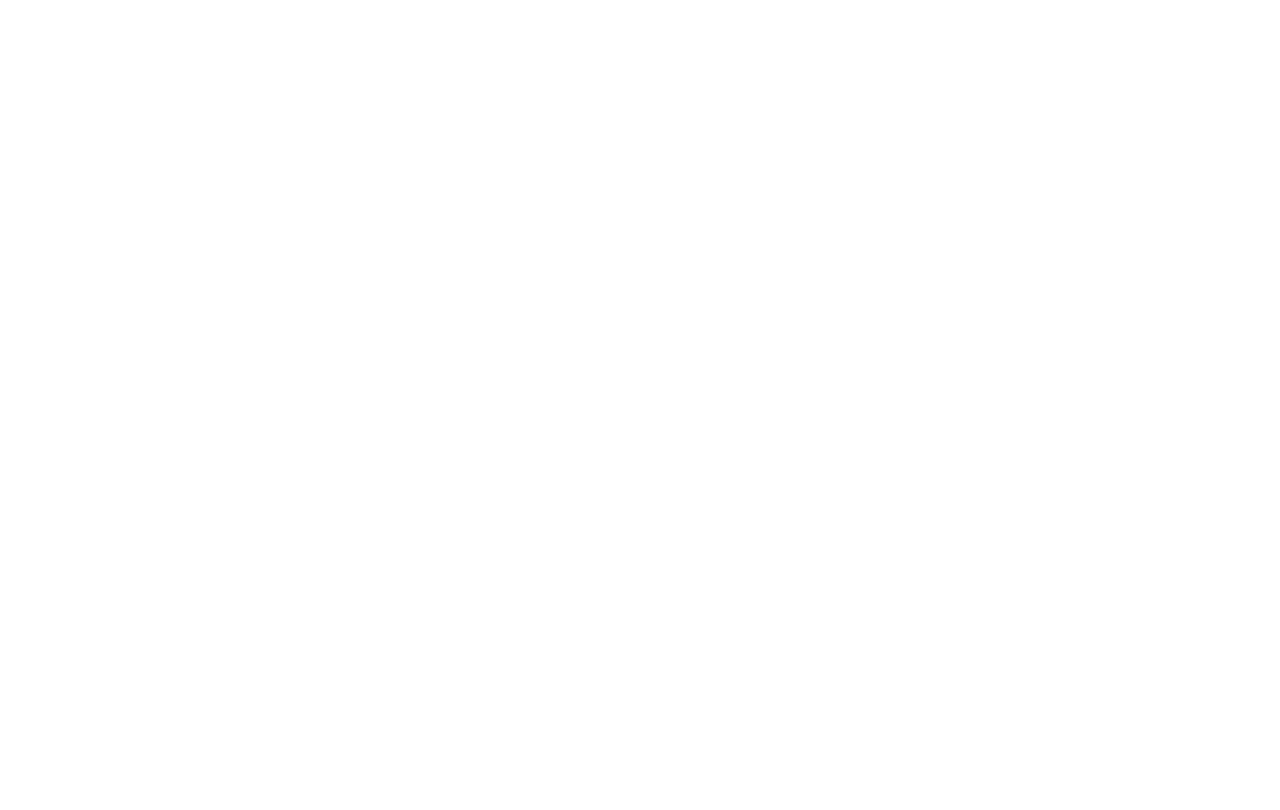
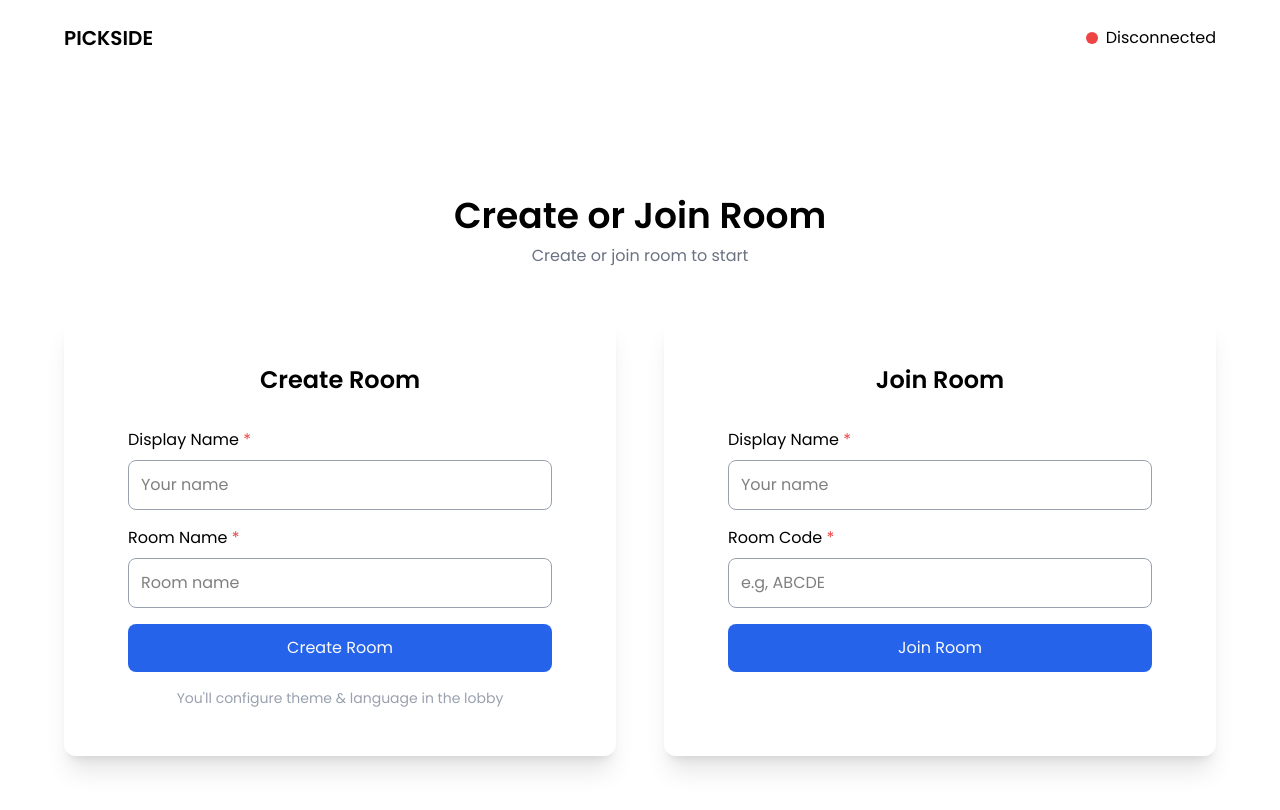
Before and after one commit to GP2-PICKSIDE/GP_PHASE2_PICKSIDE, a React (Vite) app in the folder client/: page /play in a window 1280 px wide. Before the commit this address had no page. Shown: the top 810 px of the page. Built offline with nearby package versions, Linux system fonts and the light colour scheme; no server answers.

Commit message:
feat: realtime host setting room

```diff
--- a/client/src/components/NavBar.jsx
+++ b/client/src/components/NavBar.jsx
@@ -6,7 +6,7 @@ const NavBar = ({ isConnecting, isConnected }) => {
 
   return (
     <nav className="flex justify-between px-8 md:px-16 py-6 items-center">
-      <Link to="/" className="font-semibold text-xl">
+      <Link to="/play" className="font-semibold text-xl">
         PICKSIDE
       </Link>
 
--- a/client/src/components/home/CreateRoomCard.jsx
+++ b/client/src/components/home/CreateRoomCard.jsx
@@ -11,12 +11,8 @@ const CreateRoomcard = () => {
   const { mutate } = useMutation({
     mutationKey: ["createRoom"],
     mutationFn: FnCreateRoom,
-    onSuccess: () => {
-      navigate("/room");
-    },
-    onError: (err) => {
-      console.error(err);
-    },
+    onSuccess: () => navigate("/room"),
+    onError: (err) => console.error(err),
   });
 
   return (
--- a/client/src/components/home/JoinRoomCard.jsx
+++ b/client/src/components/home/JoinRoomCard.jsx
@@ -9,14 +9,10 @@ const JoinRoomCard = () => {
   const { displayName, roomCode, setRoomCode, setDisplayName } = useAllStore();
 
   const { mutate } = useMutation({
-    mutationKey: ["createRoom"],
+    mutationKey: ["joinRoom"],
     mutationFn: FnJoinRoom,
-    onSuccess: () => {
-      navigate("/room");
-    },
-    onError: (err) => {
-      console.error(err);
-    },
+    onSuccess: () => navigate("/room"),
+    onError: (err) => console.error(err),
   });
 
   return (
--- a/client/src/components/room/inRound/InRound.jsx
+++ b/client/src/components/room/inRound/InRound.jsx
@@ -10,6 +10,7 @@ const InRound = () => {
   const [question, setQuestion] = useState(null);
   const [options, setOptions] = useState([]);
 
+  useEffect(() => {
     const generateQuestion = async () => {
       try {
         const { data } = await axios.post(`${BASE_URL}/generateAi`, {
@@ -23,10 +24,8 @@ const InRound = () => {
         console.error(err);
       }
     };
-
-  useEffect(() => {
     generateQuestion();
-  }, []);
+  }, [lang, theme]);
 
   return (
     <>
--- a/client/src/components/room/lobby/HostSettingCard.jsx
+++ b/client/src/components/room/lobby/HostSettingCard.jsx
@@ -1,7 +1,12 @@
+import useAllStore from "../../../stores";
 import useGameStore from "../../../stores/gameStore";
 
 const HostSettingCard = () => {
-  const { isHost } = useGameStore();
+  const { isHost, settings } = useGameStore();
+  const { setRoomTheme, setRoomLang, setTotalRounds } = useAllStore();
+
+  const themes = ["funny", "life", "food", "friends", "travel"];
+
   return (
     <div className="w-full bg-white shadow-xl px-8 md:px-16 py-12 flex flex-col gap-8 rounded-xl">
       <p className="font-semibold text-2xl">Room Settings</p>
@@ -13,9 +18,19 @@ const HostSettingCard = () => {
           </label>
           <select
             id="theme"
-            className="w-full rounded-lg p-3 border border-gray-400"
+            className={`w-full rounded-lg p-3 border border-gray-400 ${
+              !isHost ? "bg-gray-300/50" : ""
+            }`}
+            onChange={(e) => setRoomTheme(e.target.value)}
+            value={settings?.theme}
             disabled={!isHost ? true : false}
-          ></select>
+          >
+            {themes.map((theme) => (
+              <option key={theme} value={theme}>
+                {theme.charAt(0).toUpperCase() + theme.slice(1)}
+              </option>
+            ))}
+          </select>
         </div>
 
         <div className="flex justify-between gap-4 w-full items-center">
@@ -25,26 +40,44 @@ const HostSettingCard = () => {
           <select
             id="language"
             disabled={!isHost ? true : false}
-            className="w-full rounded-lg p-3 border border-gray-400"
-          ></select>
+            value={settings?.lang}
+            onChange={(e) => setRoomLang(e.target.value)}
+            className={`w-full rounded-lg p-3 border border-gray-400 ${
+              !isHost ? "bg-gray-300/50" : ""
+            }`}
+          >
+            <option value="en">English</option>
+            <option value="id">Indonesia</option>
+          </select>
         </div>
 
         <div className="flex gap-4 items-center">
-          <label className="w-full" htmlFor="roomName">
+          <label className="w-full" htmlFor="totalRounds">
             Rounds
           </label>
           <input
             type="number"
-            id="roomName"
+            id="totalRounds"
+            value={settings?.rounds}
+            onChange={(e) => setTotalRounds(e.target.value)}
+            min={1}
+            max={10}
             disabled={!isHost ? true : false}
-            className="w-full rounded-lg p-3 border border-gray-400"
-            placeholder="5"
+            className={`w-full rounded-lg p-3 border border-gray-400 ${
+              !isHost ? "bg-gray-300/50" : ""
+            }`}
+            placeholder="Rounds"
           />
         </div>
 
         <button
           type="submit"
-          className="bg-primary text-white rounded-lg p-3 cursor-pointer hover:bg-blue-700"
+          disabled={!isHost ? true : false}
+          className={` text-white rounded-lg p-3   ${
+            !isHost
+              ? "bg-primary/50 cursor-not-allowed"
+              : "hover:bg-blue-700 bg-primary cursor-pointer"
+          }`}
         >
           Start Game
         </button>
--- a/client/src/components/room/lobby/Lobby.jsx
+++ b/client/src/components/room/lobby/Lobby.jsx
@@ -23,7 +23,7 @@ const Lobby = ({ code, roomName }) => {
           </svg>
         </button>
       </div>
-      <div className="grid grid-cols-1 md:grid-cols-2 gap-12">
+      <div className="grid grid-cols-1 md:grid-cols-2 gap-12 w-full">
         <PlayersCard />
 
         <HostSettingCard />
--- a/client/src/main.jsx
+++ b/client/src/main.jsx
@@ -12,19 +12,18 @@ import MainPage from "./views/MainLandingPage";
 const queryClient = new QueryClient();
 
 createRoot(document.getElementById("root")).render(
-
-  // <StrictMode>
+  <StrictMode>
     <QueryClientProvider client={queryClient}>
       <BrowserRouter>
         <Routes>
           <Route path="/" element={<MainPage />} />
+
           <Route element={<RootLayout />}>
-          <Route path="/" element={<HomePage />} />
+            <Route path="/play" element={<HomePage />} />
             <Route path="/room" element={<RoomPage />} />
           </Route>
         </Routes>
       </BrowserRouter>
     </QueryClientProvider>
-  // </StrictMode>
-
+  </StrictMode>
 );
--- a/client/src/stores/gameStore.js
+++ b/client/src/stores/gameStore.js
@@ -10,13 +10,11 @@ const useGameStore = create(
     code: null,
     roomName: "",
     isHost: false,
-
     settings: { theme: "funny", lang: "id", rounds: 5 },
 
     gameState: "idle",
     players: [],
     roundIndex: 0,
-    totalRounds: 0,
     deadline: null,
     question: null,
     history: [],
--- a/client/src/stores/index.js
+++ b/client/src/stores/index.js
@@ -1,5 +1,7 @@
 import { create } from "zustand";
 import { immer } from "zustand/middleware/immer";
+import useGameStore from "./gameStore";
+import useSocketStore from "./socketStore";
 
 const useAllStore = create(
   immer((set) => ({
@@ -24,6 +26,37 @@ const useAllStore = create(
         state.roomCode = value;
       });
     },
+
+    setRoomTheme: (value) => {
+      const { socketState } = useSocketStore.getState();
+      const { code, settings } = useGameStore.getState();
+
+      const next = { ...settings, theme: value };
+      useGameStore.setState({ settings: next });
+
+      socketState.emit("room:settings", { code, ...next });
+    },
+
+    setRoomLang: (value) => {
+      const { socketState } = useSocketStore.getState();
+      const { code, settings } = useGameStore.getState();
+
+      const next = { ...settings, lang: value };
+      useGameStore.setState({ settings: next });
+
+      socketState.emit("room:settings", { code, ...next });
+    },
+
+    setTotalRounds: (value) => {
+      const { socketState } = useSocketStore.getState();
+      const { code, settings } = useGameStore.getState();
+
+      const roundsNum = Number(value) || 1;
+      const next = { ...settings, rounds: roundsNum };
+      useGameStore.setState({ settings: next });
+
+      socketState.emit("room:settings", { code, ...next });
+    },
   }))
 );
 
--- a/client/src/stores/socketStore.js
+++ b/client/src/stores/socketStore.js
@@ -7,6 +7,7 @@ import useGameStore from "./gameStore";
 const useSocketStore = create(
   immer((set, get) => ({
     socketState: undefined,
+    error: undefined,
 
     internalSocketConnect: () => {
       const socketInitializer = io(BASE_URL);
@@ -32,6 +33,13 @@ const useSocketStore = create(
           me: { ...state.me, id: socketInitializer.id },
         }));
       }),
+        socketInitializer.on("room:error", (err) => {
+          useGameStore.setState((state) => ({
+            ...state,
+            error: err?.message || "ROOM_ERROR",
+          }));
+
+        }),
         set((state) => {
           state.socketState = socketInitializer;
         });
--- a/client/src/views/HomePage.jsx
+++ b/client/src/views/HomePage.jsx
@@ -11,7 +11,7 @@ const HomePage = () => {
         <p className="text-gray-500">Create or join room to start</p>
       </div>
 
-      <div className="grid grid-cols-1 md:grid-cols-2 gap-12">
+      <div className="grid grid-cols-1 md:grid-cols-2 gap-12 w-full">
         {/* Create Room */}
         <CreateRoomcard />
 
--- a/client/src/views/MainLandingPage.jsx
+++ b/client/src/views/MainLandingPage.jsx
@@ -41,9 +41,12 @@ const MainPage = () => {
               click the button below to start the game
             </span>
           </div>
-          <button className="bg-amber-200 rounded-lg px-8 py-3 text-lg font-semibold shadow hover:bg-amber-300 transition">
-            <Link to="/home">Start</Link>
-          </button>
+          <Link
+            to="/play"
+            className="bg-amber-200 rounded-lg px-8 py-3 text-lg font-semibold shadow hover:bg-amber-300 transition"
+          >
+            Start
+          </Link>
         </div>
       </div>
     </>
```
Also changed, not shown: 1 other file (tests, documents, lock files or other folders). Lines whose indentation alone changed are shown as unchanged.
